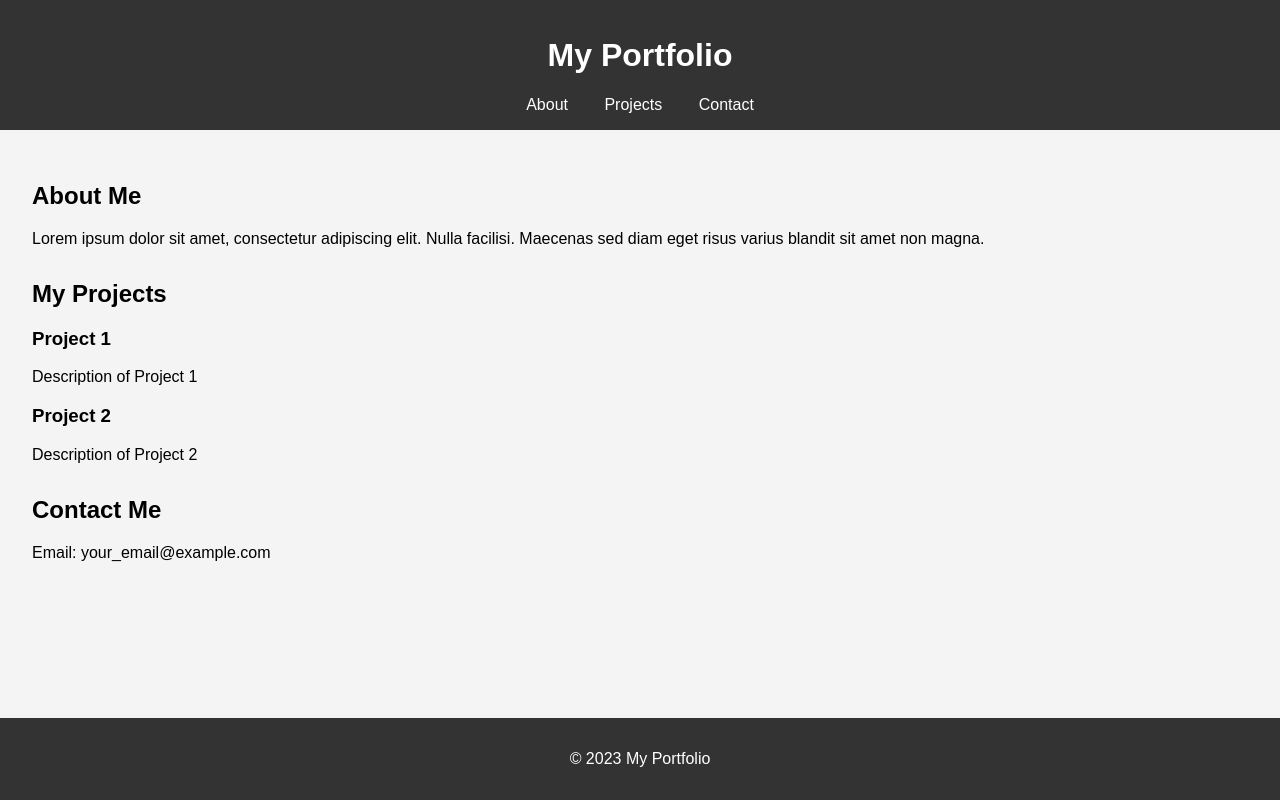
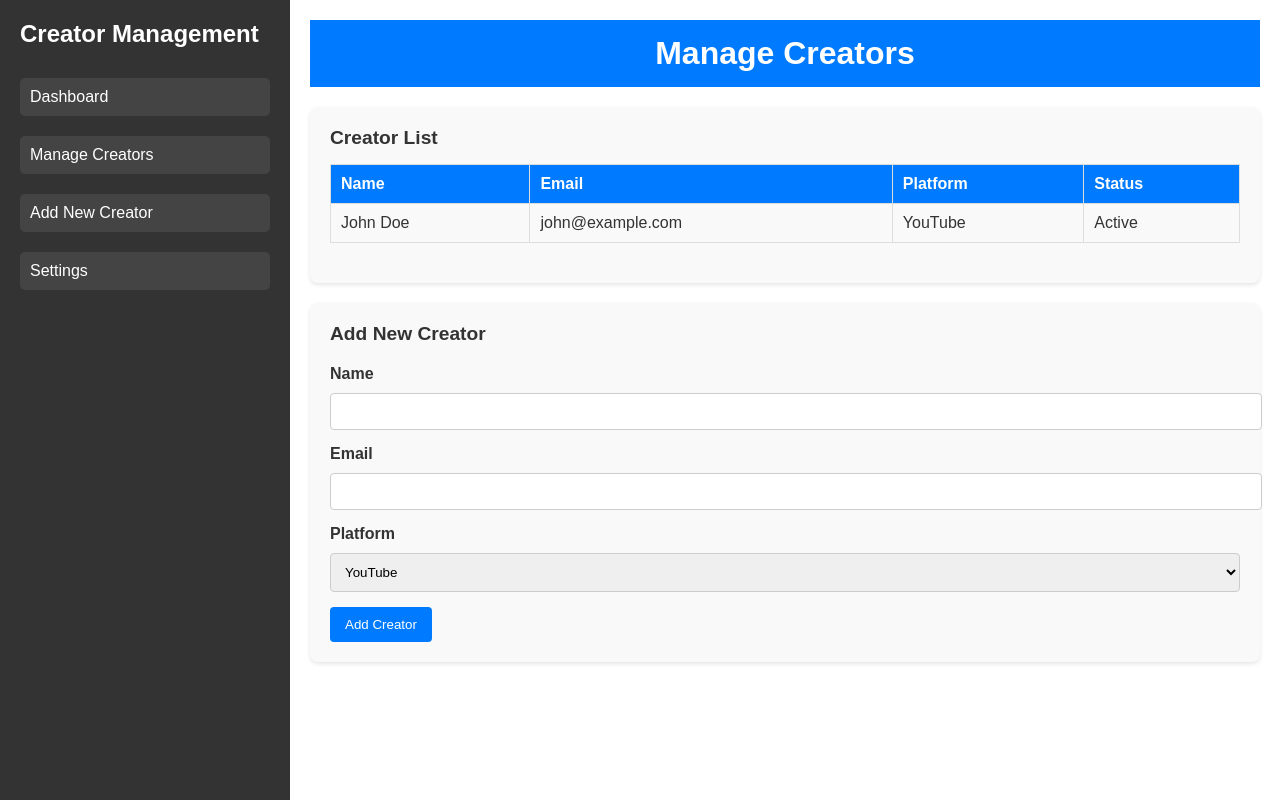
Before and after one commit to thecmehta/cmclive, a plain HTML site: page index.html in a window 1280 px wide. Drawn offline with Linux system fonts and the light colour scheme.

Commit message:
Update index.html

```diff
--- a/index.html
+++ b/index.html
@@ -2,101 +2,226 @@
 <html lang="en">
 <head>
     <meta charset="UTF-8">
-    <meta name="viewport" content="width=device-width,
-    initial-scale=1.0">
-    <title>My Portfolio</title>
+    <meta name="viewport" content="width=device-width, initial-scale=1.0">
+    <title>Creator Management App</title>
+    <link rel="stylesheet" href="styles.css">
     <style>
+        /* General Styles */
 body {
-            font-family: sans-serif;
+    font-family: 'Arial', sans-serif;
     margin: 0;
     padding: 0;
     background-color: #f4f4f4;
+    color: #333;
 }
 
-        header {
-            background-color: #333;
-            color: #fff;
-            text-align: center;
-            padding: 1em 0;
-        }
-
-        nav ul {
-            list-style: none;
+h1, h2, h3, h4 {
     margin: 0;
     padding: 0;
 }
 
-        nav li {
-            display: inline;
-            margin: 0 1em;
+a {
+    text-decoration: none;
+    color: #007BFF;
 }
 
-        nav a {
-            color: #fff;
-            text-decoration: none;
+a:hover {
+    text-decoration: underline;
 }
 
-        main {
-            padding: 2em;
+.container {
+    display: flex;
+    min-height: 100vh;
 }
 
-        section {
-            margin-bottom: 2em;
+/* Sidebar Navigation */
+.sidebar {
+    width: 250px;
+    background-color: #333;
+    padding: 20px;
+    color: white;
 }
 
-        footer {
-            background-color: #333;
-            color: #fff;
+.sidebar h2 {
+    font-size: 1.5em;
+    margin-bottom: 30px;
+}
+
+.sidebar ul {
+    list-style: none;
+    padding: 0;
+}
+
+.sidebar ul li {
+    margin-bottom: 20px;
+}
+
+.sidebar ul li a {
+    color: white;
+    padding: 10px;
+    display: block;
+    background-color: #444;
+    border-radius: 5px;
+    transition: background-color 0.3s;
+}
+
+.sidebar ul li a:hover {
+    background-color: #555;
+}
+
+/* Main Content Area */
+.main-content {
+    flex: 1;
+    padding: 20px;
+    background-color: white;
+}
+
+.header {
+    background-color: #007BFF;
+    color: white;
+    padding: 15px;
     text-align: center;
-            padding: 1em 0;
-            position: fixed;
-            bottom: 0;
+    margin-bottom: 20px;
+}
+
+.card {
+    background-color: #f9f9f9;
+    padding: 20px;
+    border-radius: 8px;
+    box-shadow: 0 2px 4px rgba(0,0,0,0.1);
+    margin-bottom: 20px;
+}
+
+.card h3 {
+    margin-bottom: 15px;
+    font-size: 1.2em;
+}
+
+.card p {
+    margin-bottom: 10px;
+}
+
+/* Table for Creator List */
+table {
     width: 100%;
+    border-collapse: collapse;
+    margin-bottom: 20px;
 }
+
+table th, table td {
+    border: 1px solid #ddd;
+    padding: 10px;
+    text-align: left;
+}
+
+table th {
+    background-color: #007BFF;
+    color: white;
+}
+
+table tr:nth-child(even) {
+    background-color: #f9f9f9;
+}
+
+table tr:hover {
+    background-color: #f1f1f1;
+}
+
+/* Form Styles */
+form {
+    margin-top: 20px;
+}
+
+form label {
+    display: block;
+    margin-bottom: 10px;
+    font-weight: bold;
+}
+
+form input, form select, form textarea {
+    width: 100%;
+    padding: 10px;
+    margin-bottom: 15px;
+    border: 1px solid #ccc;
+    border-radius: 4px;
+}
+
+form button {
+    padding: 10px 15px;
+    background-color: #007BFF;
+    color: white;
+    border: none;
+    border-radius: 4px;
+    cursor: pointer;
+    transition: background-color 0.3s;
+}
+
+form button:hover {
+    background-color: #0056b3;
+}
+
     </style>
 </head>
 <body>
-    <header>
-        <h1>My Portfolio</h1>
-        <nav>
+    <div class="container">
+        <div class="sidebar">
+            <h2>Creator Management</h2>
             <ul>
-                <li><a href="#about">About</a></li>
-                <li><a href="#projects">Projects</a></li>
-                <li><a href="#contact">Contact</a></li>
+                <li><a href="#">Dashboard</a></li>
+                <li><a href="#">Manage Creators</a></li>
+                <li><a href="#">Add New Creator</a></li>
+                <li><a href="#">Settings</a></li>
             </ul>
-        </nav>
-    </header>
-
-    <main>
-        <section id="about">
-            <h2>About Me</h2>
-            <p>
-                Lorem ipsum dolor sit amet, consectetur adipiscing elit.
-                Nulla facilisi. Maecenas sed diam eget risus varius blandit sit amet non magna.
-            </p>
-        </section>
-
-        <section id="projects">
-            <h2>My Projects</h2>
-            <div>
-                <h3>Project 1</h3>
-                <p>Description of Project 1</p>
-            </div>
-            <div>
-                <h3>Project 2</h3>
-                <p>Description of Project 2</p>
         </div>
 
-        </section>
+        <div class="main-content">
+            <div class="header">
+                <h1>Manage Creators</h1>
+            </div>
 
-        <section id="contact">
-            <h2>Contact Me</h2>
-            <p>Email: your_email@example.com</p>
-        </section>
-    </main>
+            <div class="card">
+                <h3>Creator List</h3>
+                <table>
+                    <thead>
+                        <tr>
+                            <th>Name</th>
+                            <th>Email</th>
+                            <th>Platform</th>
+                            <th>Status</th>
+                        </tr>
+                    </thead>
+                    <tbody>
+                        <tr>
+                            <td>John Doe</td>
+                            <td>john@example.com</td>
+                            <td>YouTube</td>
+                            <td>Active</td>
+                        </tr>
+                        <!-- More rows -->
+                    </tbody>
+                </table>
+            </div>
 
-    <footer>
-        <p>&copy; 2023 My Portfolio</p>
-    </footer>
+            <div class="card">
+                <h3>Add New Creator</h3>
+                <form>
+                    <label for="name">Name</label>
+                    <input type="text" id="name" name="name">
+
+                    <label for="email">Email</label>
+                    <input type="email" id="email" name="email">
+
+                    <label for="platform">Platform</label>
+                    <select id="platform" name="platform">
+                        <option value="youtube">YouTube</option>
+                        <option value="twitch">Twitch</option>
+                        <option value="instagram">Instagram</option>
+                    </select>
+
+                    <button type="submit">Add Creator</button>
+                </form>
+            </div>
+        </div>
+    </div>
 </body>
 </html>
```
Lines whose indentation alone changed are shown as unchanged.
